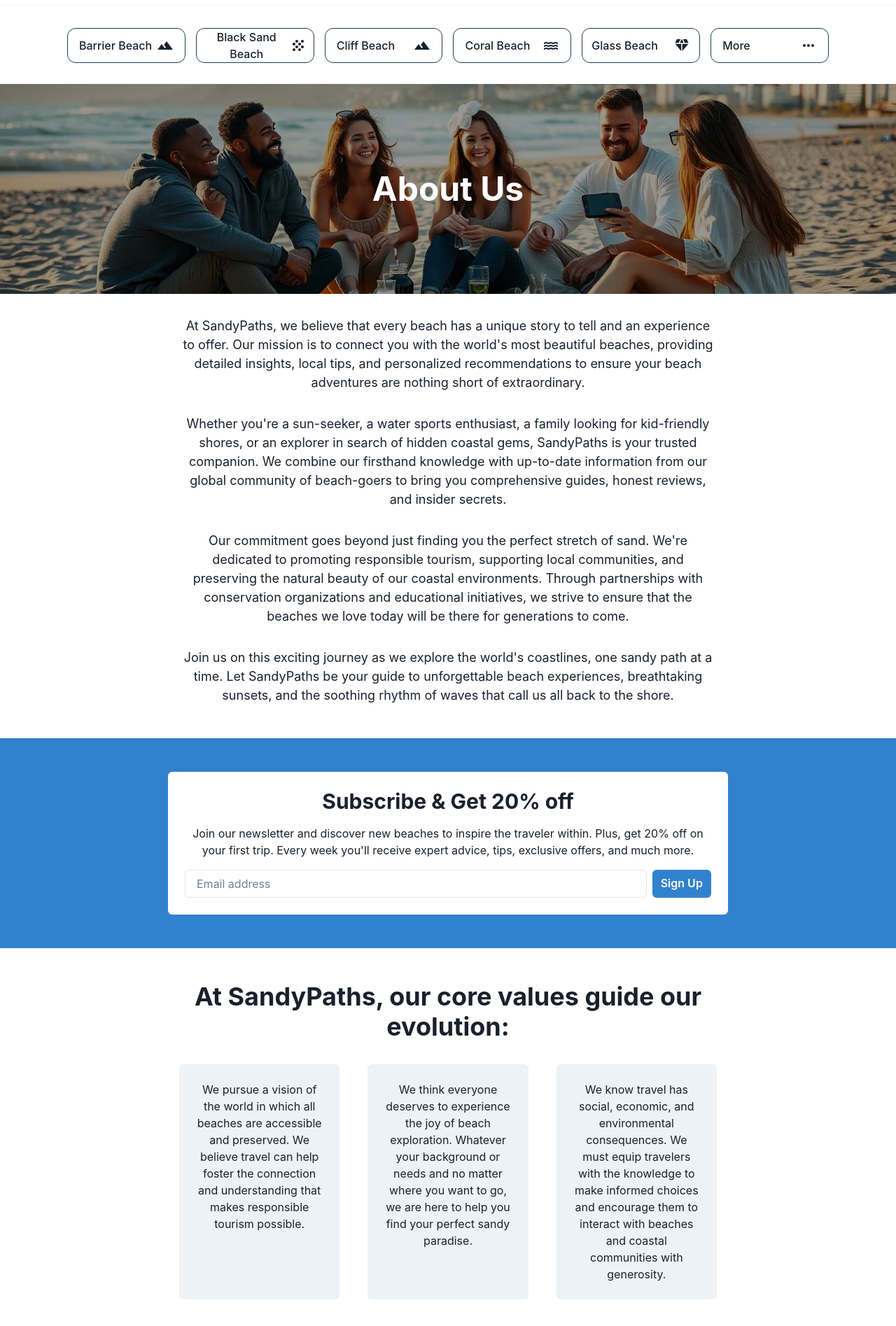
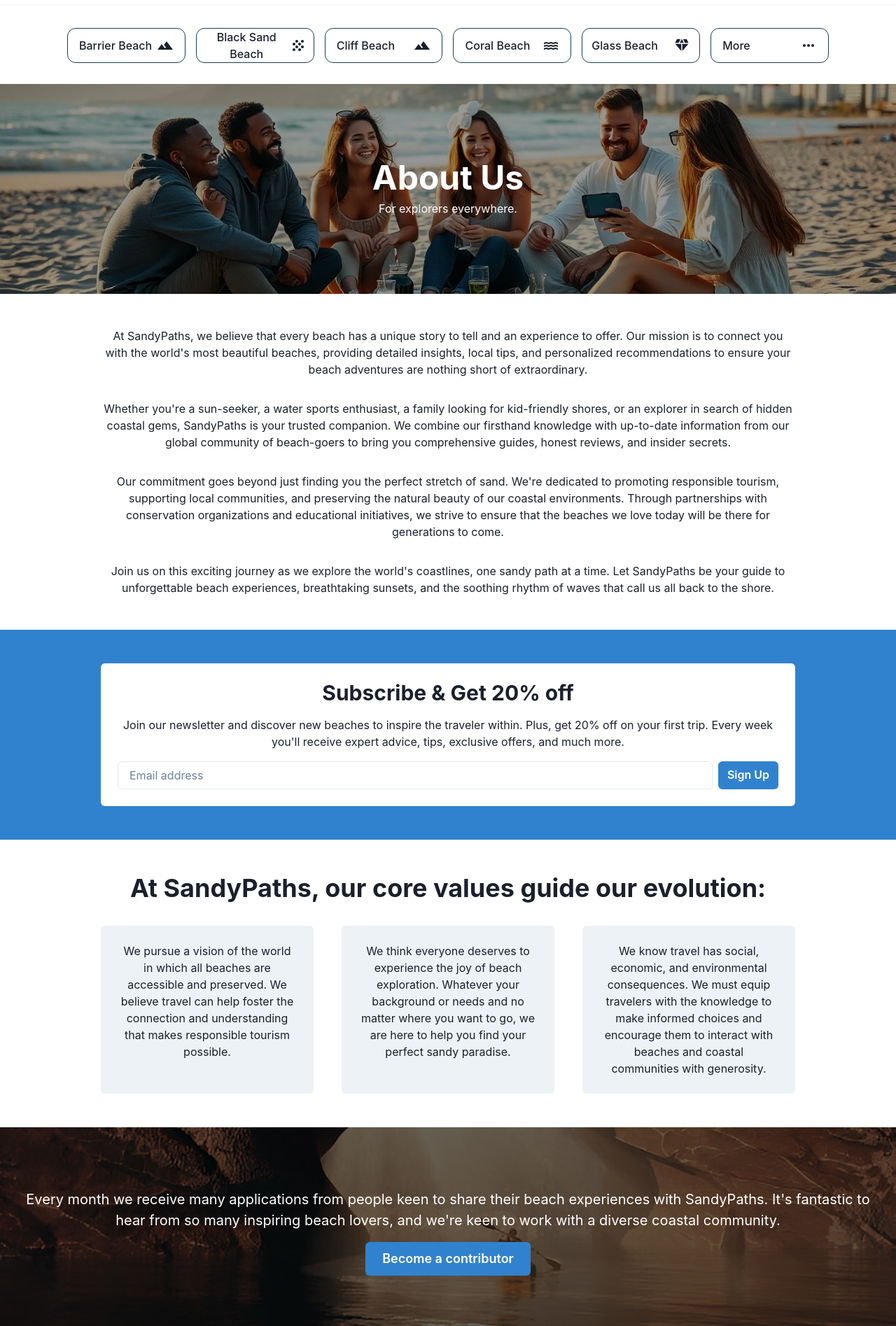
Before and after one commit to rapthar/sandypaths, a React (Create React App) app: page /about in a window 1280 px wide. Shown: the part 60-1955 px from the top of the page at 70% size. Built offline with nearby package versions, Linux system fonts and the light colour scheme.

Commit message:
Update About.jsx

```diff
--- a/src/Pages/About.jsx
+++ b/src/Pages/About.jsx
@@ -1,6 +1,6 @@
-import React from 'react';
-import { Box, Heading, Text, Image, VStack, HStack, Button, Input, Flex, SimpleGrid, Icon } from '@chakra-ui/react';
-import { ChevronLeftIcon, ChevronRightIcon } from '@chakra-ui/icons';
+import React from 'react'
+import Image from 'next/image'
+import { Box, Heading, Text, VStack, Button, Input, Flex, SimpleGrid, Container } from '@chakra-ui/react'
 
 export default function AboutPage() {
   return (
@@ -10,9 +10,8 @@ export default function AboutPage() {
         <Image
           src="/img/group-of-friends-enjoying-a-picnic-on-the-beach-.jpeg"
           alt="Beach scene with people"
+          layout="fill"
           objectFit="cover"
-          width="100%"
-          height="100%"
         />
         <Box
           position="absolute"
@@ -22,34 +21,39 @@ export default function AboutPage() {
           height="100%"
           bg="rgba(0,0,0,0.4)"
           display="flex"
+          flexDirection="column"
           alignItems="center"
           justifyContent="center"
+          textAlign="center"
+          color="white"
         >
-          <Heading color="white" size="2xl">
-            About Us
-          </Heading>
+          <Heading size="2xl" mb={2}>About Us</Heading>
+          <Text>For explorers everywhere.</Text>
         </Box>
       </Box>
 
       {/* Main Content */}
-      <VStack spacing={8} align="stretch" maxWidth="800px" margin="auto" mt={8} px={4}>
-        <Text fontSize="lg">
+      <Container maxW="container.lg" py={12}>
+        <VStack spacing={8} align="stretch">
+          <Text>
             At SandyPaths, we believe that every beach has a unique story to tell and an experience to offer. Our mission is to connect you with the world's most beautiful beaches, providing detailed insights, local tips, and personalized recommendations to ensure your beach adventures are nothing short of extraordinary.
           </Text>
-        <Text fontSize="lg">
+          <Text>
             Whether you're a sun-seeker, a water sports enthusiast, a family looking for kid-friendly shores, or an explorer in search of hidden coastal gems, SandyPaths is your trusted companion. We combine our firsthand knowledge with up-to-date information from our global community of beach-goers to bring you comprehensive guides, honest reviews, and insider secrets.
           </Text>
-        <Text fontSize="lg">
+          <Text>
             Our commitment goes beyond just finding you the perfect stretch of sand. We're dedicated to promoting responsible tourism, supporting local communities, and preserving the natural beauty of our coastal environments. Through partnerships with conservation organizations and educational initiatives, we strive to ensure that the beaches we love today will be there for generations to come.
           </Text>
-        <Text fontSize="lg">
+          <Text>
             Join us on this exciting journey as we explore the world's coastlines, one sandy path at a time. Let SandyPaths be your guide to unforgettable beach experiences, breathtaking sunsets, and the soothing rhythm of waves that call us all back to the shore.
           </Text>
         </VStack>
+      </Container>
 
       {/* Newsletter Subscription */}
-      <Box bg="blue.500" py={12} mt={12}>
-        <Box maxWidth="800px" margin="auto" bg="white" borderRadius="md" p={6}>
+      <Box bg="blue.500" py={12}>
+        <Container maxW="container.lg">
+          <Box bg="white" borderRadius="md" p={6}>
             <Heading size="lg" mb={4}>Subscribe & Get 20% off</Heading>
             <Text mb={4}>Join our newsletter and discover new beaches to inspire the traveler within. Plus, get 20% off on your first trip. Every week you'll receive expert advice, tips, exclusive offers, and much more.</Text>
             <Flex>
@@ -57,10 +61,11 @@ export default function AboutPage() {
               <Button colorScheme="blue">Sign Up</Button>
             </Flex>
           </Box>
+        </Container>
       </Box>
 
       {/* Core Values */}
-      <Box maxWidth="800px" margin="auto" mt={12} px={4}>
+      <Container maxW="container.lg" py={12}>
         <Heading size="xl" mb={8}>At SandyPaths, our core values guide our evolution:</Heading>
         <SimpleGrid columns={{ base: 1, md: 3 }} spacing={10}>
           <Box bg="gray.100" p={6} borderRadius="md">
@@ -73,16 +78,15 @@ export default function AboutPage() {
             <Text>We know travel has social, economic, and environmental consequences. We must equip travelers with the knowledge to make informed choices and encourage them to interact with beaches and coastal communities with generosity.</Text>
           </Box>
         </SimpleGrid>
-      </Box>
+      </Container>
 
       {/* Become a Contributor */}
-      <Box position="relative" height="300px" mt={12}>
+      <Box position="relative" height="300px">
         <Image
           src="/img/private.jpg"
           alt="Beach landscape"
+          layout="fill"
           objectFit="cover"
-          width="100%"
-          height="100%"
         />
         <Box
           position="absolute"
@@ -97,8 +101,9 @@ export default function AboutPage() {
           justifyContent="center"
           textAlign="center"
           px={4}
+          color="white"
         >
-          <Text color="white" fontSize="xl" mb={4}>
+          <Text fontSize="xl" mb={4}>
             Every month we receive many applications from people keen to share their beach experiences with SandyPaths. It's fantastic to hear from so many inspiring beach lovers, and we're keen to work with a diverse coastal community.
           </Text>
           <Button colorScheme="blue" size="lg">
@@ -106,12 +111,6 @@ export default function AboutPage() {
           </Button>
         </Box>
       </Box>
-
-      {/* Navigation Arrows */}
-      <HStack justify="space-between" maxWidth="800px" margin="auto" mt={8} mb={8}>
-        <Icon as={ChevronLeftIcon} w={8} h={8} />
-        <Icon as={ChevronRightIcon} w={8} h={8} />
-      </HStack>
     </Box>
-  );
+  )
 }
```
Lines whose indentation alone changed are shown as unchanged.
